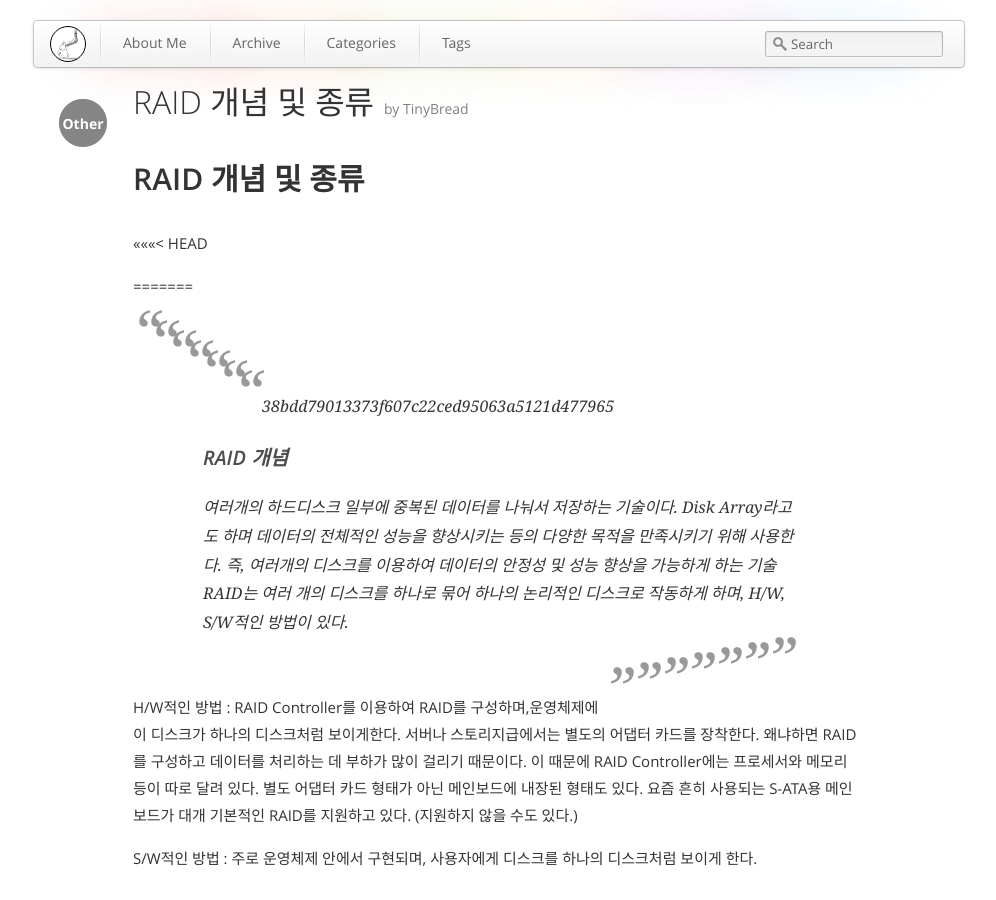
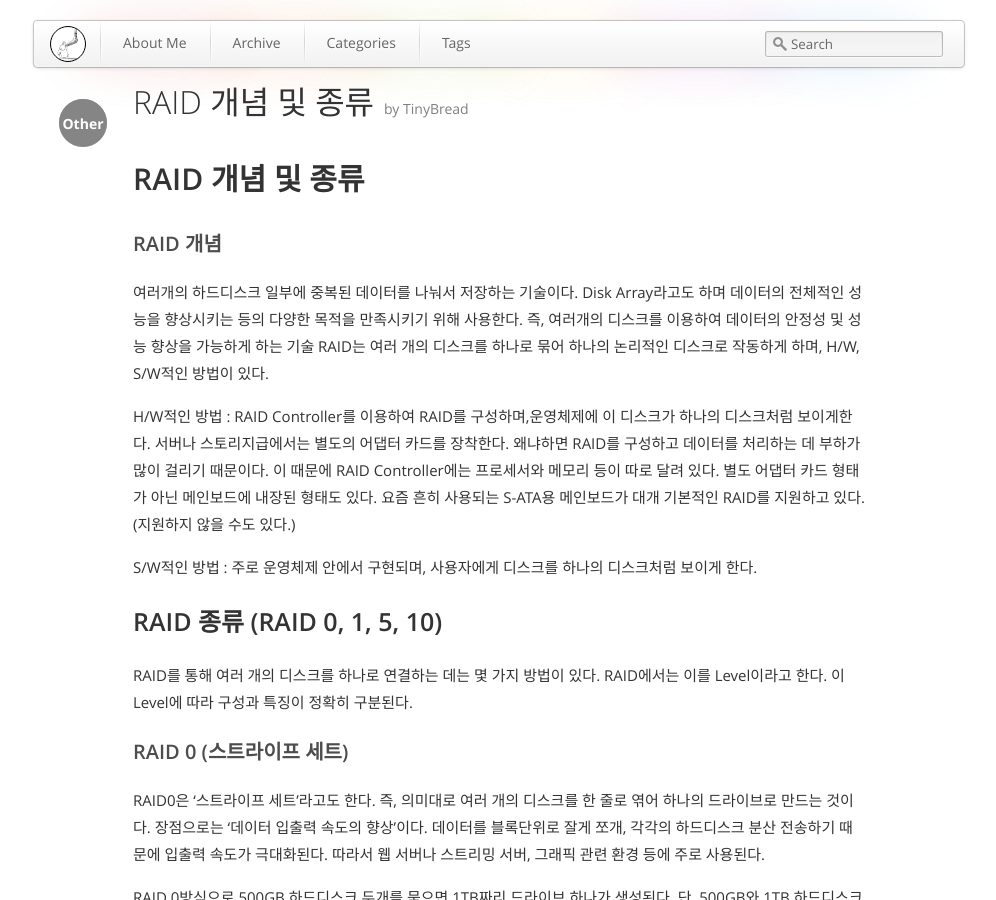
Before and after one commit to tinybread/tinybread.github.com, a Jekyll site: the page built from _posts/2016-4-10-RAID개념 및 종류_Other.md, in a window 1280 px wide and 900 px high. Shown: the whole window, without its empty margins (141-1137 px from the left). Built offline with Jekyll 4.4.1, drawn with Linux system fonts in a browser that asks for light colours.

Commit message:
no message

```diff
--- a/_posts/2016-4-10-RAID개념 및 종류_Other.md
+++ b/_posts/2016-4-10-RAID개념 및 종류_Other.md
@@ -10,10 +10,7 @@ tags: Other
 <!--more-->
 
 # RAID 개념 및 종류
-<<<<<<< HEAD
 
-=======
->>>>>>> 38bdd79013373f607c22ced95063a5121d477965
 ### RAID 개념
 여러개의 하드디스크 일부에 중복된 데이터를 나눠서 저장하는 기술이다. Disk Array라고도 하며 데이터의 전체적인 성능을 향상시키는 등의 다양한 목적을 만족시키기 위해 사용한다. 즉, 여러개의 디스크를 이용하여 데이터의 안정성 및 성능 향상을 가능하게 하는 기술
 RAID는 여러 개의 디스크를 하나로 묶어 하나의 논리적인 디스크로 작동하게 하며, H/W, S/W적인 방법이 있다.
```
